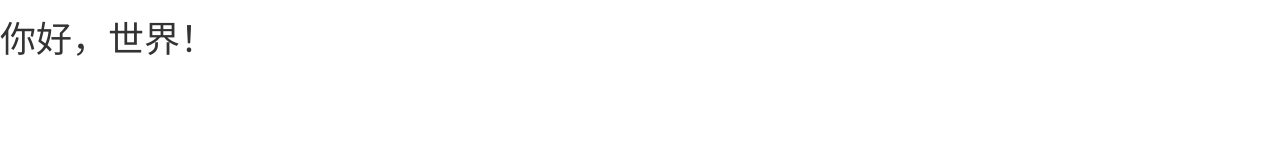
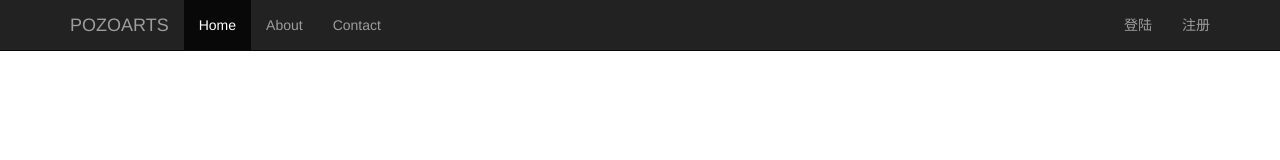
Before and after one commit to yunyang24/Html5-Development-Library, a plain HTML site: page src/index.html in a window 1280 px wide. Drawn offline with Linux system fonts and the light colour scheme.

Commit message:
updated to 0705;

```diff
--- /dev/null
+++ b/index.js
@@ -0,0 +1,3 @@
+/**
+ * Created by Administrator on 2016/7/5 0005.
+ */
--- a/src/index.html
+++ b/src/index.html
@@ -15,8 +15,31 @@
     <![endif]-->
 </head>
 <body>
-<h1>你好，世界！</h1>
-
+<!--顶部导航-->
+<nav class="navbar navbar-inverse navbar-fixed-top">
+    <div class="container">
+        <div class="navbar-header">
+            <button type="button" class="navbar-toggle collapsed" data-toggle="collapse" data-target="#navbar" aria-expanded="false" aria-controls="navbar">
+                <span class="sr-only">Toggle navigation</span>
+                <span class="icon-bar"></span>
+                <span class="icon-bar"></span>
+                <span class="icon-bar"></span>
+            </button>
+            <a class="navbar-brand" href="#">POZOARTS</a>
+        </div>
+        <div id="navbar" class="collapse navbar-collapse">
+            <ul class="nav navbar-nav">
+                <li class="active"><a href="#">Home</a></li>
+                <li><a href="#">About</a></li>
+                <li><a href="#">Contact</a></li>
+            </ul>
+            <ul class="nav navbar-nav navbar-right">
+                <li><a href="#">登陆</a></li>
+                <li><a href="#">注册</a></li>
+            </ul>
+        </div><!--/.nav-collapse -->
+    </div>
+</nav>
 
 
 
```
Also changed, not shown: 1 other file.
